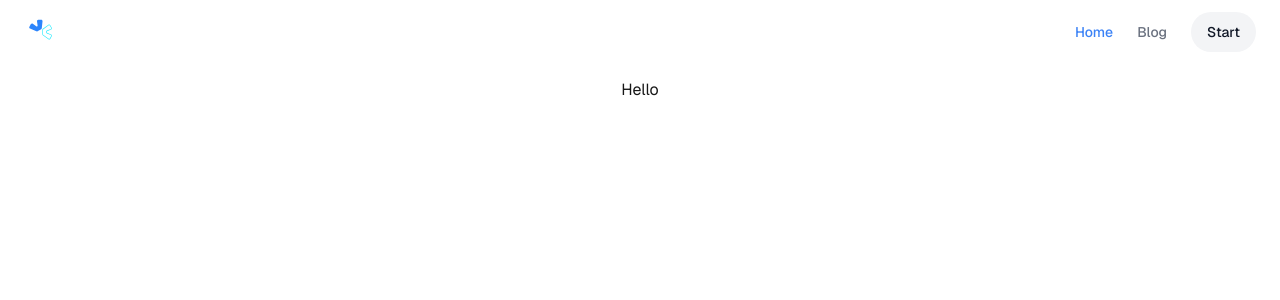
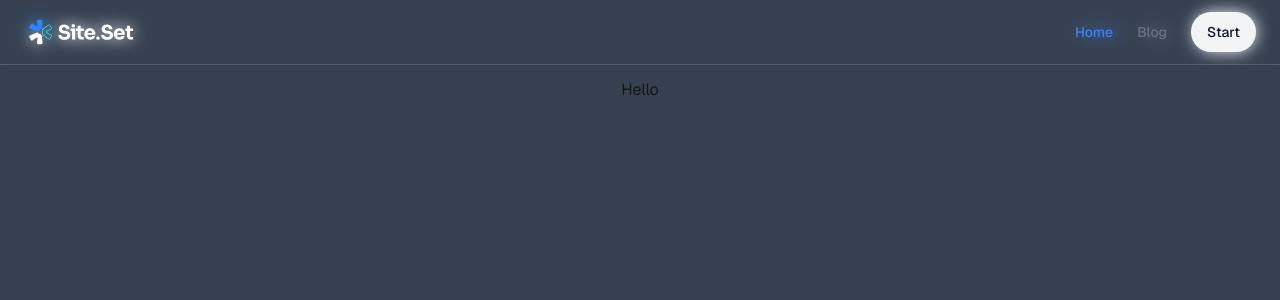
Before and after one commit to my-rocketseat-courses/site-set, a Next.js app: page / in a window 1280 px wide. Shown: the top 300 px of the page. Built offline with nearby package versions, Linux system fonts and the light colour scheme.

Commit message:
create and apply layout

```diff
--- /dev/null
+++ b/src/components/layout/layout.tsx
@@ -0,0 +1,16 @@
+import { Header } from "../header/header";
+
+type LayoutProps = {
+  children: React.ReactNode
+}
+
+export function Layout({children}: LayoutProps) {
+  return (
+    <div className="relative flex min-h-screen flex-col bg-gray-700">
+      <Header />
+      <main className="flex-1 flex flex-col mb-12">
+        {children}
+      </main>
+    </div>
+  )
+}
--- a/src/pages/_app.tsx
+++ b/src/pages/_app.tsx
@@ -1,6 +1,11 @@
+import { Layout } from "@/components/layout/layout";
 import "@/styles/globals.css";
 import type { AppProps } from "next/app";
 
 export default function App({ Component, pageProps }: AppProps) {
-  return <Component {...pageProps} />;
+  return (
+    <Layout>
+      <Component {...pageProps} />;
+    </Layout>
+  )
 }
```
